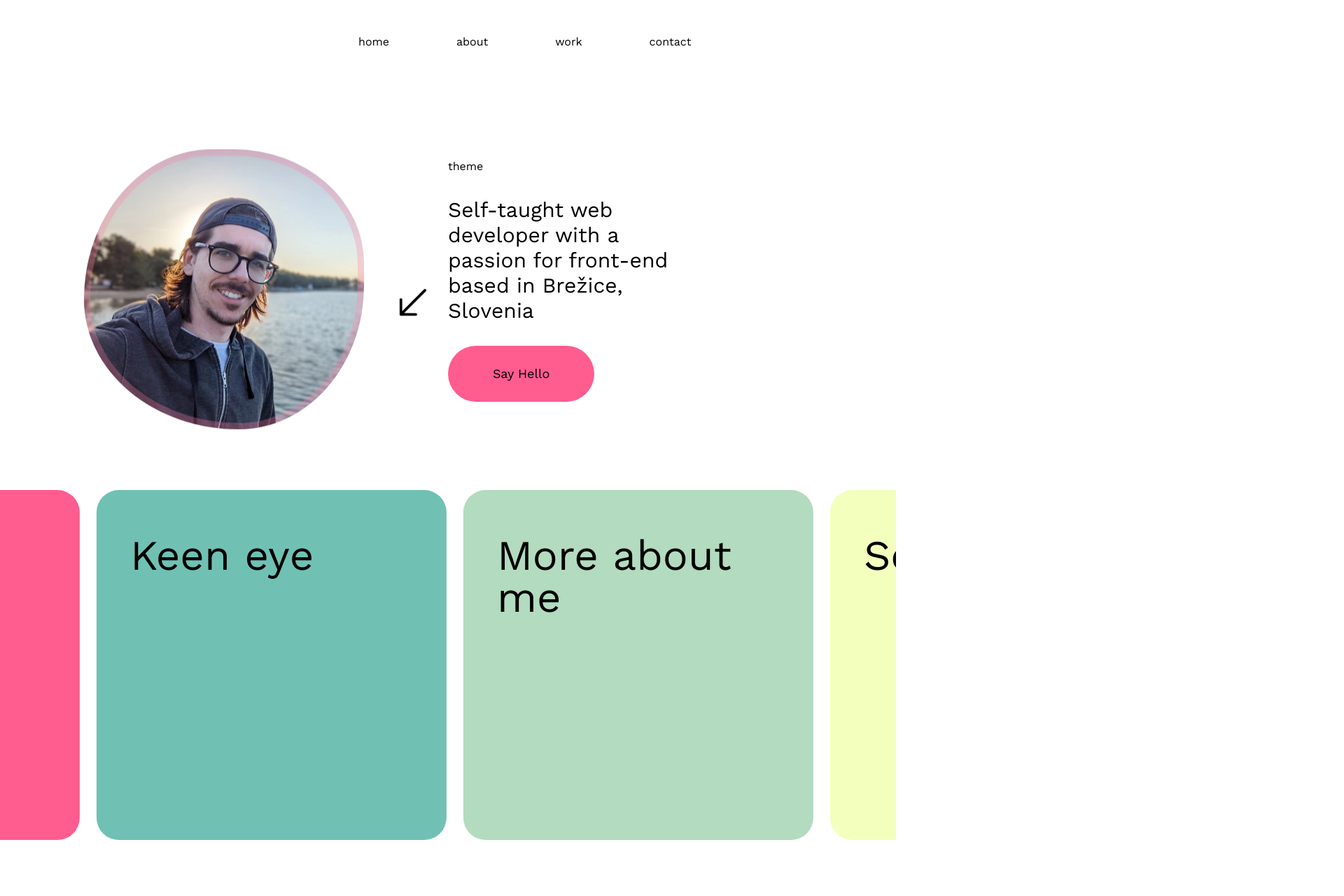
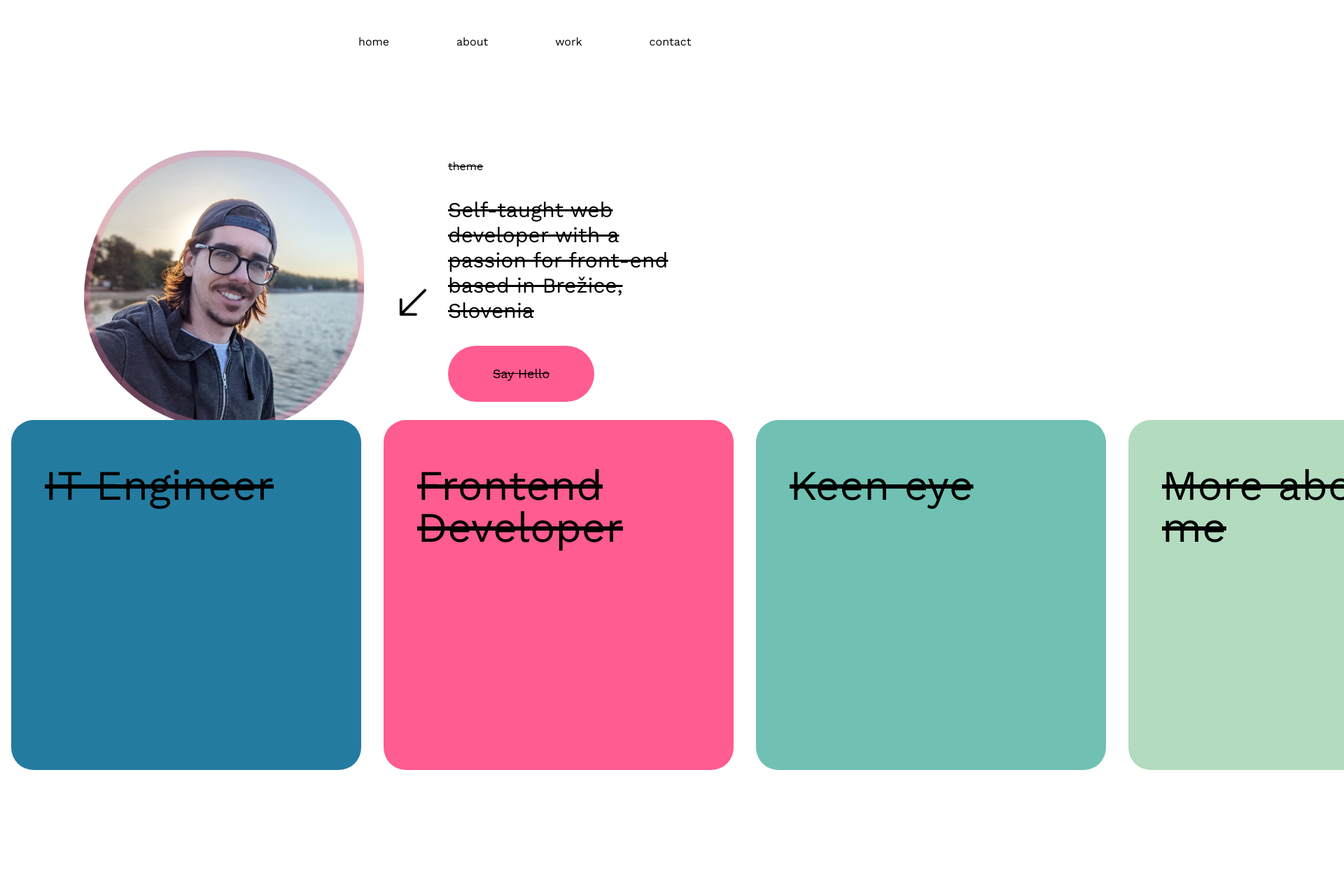
Before and after one commit to rubuz/ML-portfolioV2, a React (Vite) app: page / in a window 1280 px wide. Shown: the top 1280 px of the page at 70% size, 1920 px wide, since content can reach past the window. Built offline with nearby package versions, Linux system fonts and the light colour scheme.

Commit message:
testing horizontal scrolling

```diff
--- a/src/App.jsx
+++ b/src/App.jsx
@@ -1,17 +1,34 @@
+import { useRef } from "react";
 import "./App.css";
 import AboutCards from "./components/AboutCards";
 import Hero from "./components/Hero";
 import Navbar from "./components/Navbar";
 import TitleChanger from "./components/TitleChanger";
+import { useScroll, useTransform, motion } from "framer-motion";
 
 function App() {
+  const targetRef = useRef(null);
+  const { scrollYProgress } = useScroll({
+    target: targetRef,
+  });
+
+  const x = useTransform(scrollYProgress, [0, 1], ["1%", "-100%"]);
+
   return (
     <div className="font-work">
       <Navbar />
-      {/* <TitleChanger /> */}
-      <Hero />
-      <AboutCards />
-      <div className="w-full h-[600px] bg-purple-800">TEST</div>
+      {/* <TitleChanger /> */}{" "}
+      <s ection ref={targetRef} className="relative h-[160vh] flex flex-col">
+        <div className="sticky -top-32">
+          <Hero />
+        </div>
+        <div className="sticky top-[55%]">
+          <motion.div style={{ x }} className="flex gap-8 mb-10">
+            <AboutCards />
+          </motion.div>
+        </div>{" "}
+      </s>
+      <div className="w-full h-[1900px] bg-purple-800">TEST</div>{" "}
     </div>
   );
 }
--- a/src/components/AboutCards.jsx
+++ b/src/components/AboutCards.jsx
@@ -56,9 +56,10 @@ const AboutCards = () => {
   const x = useTransform(scrollYProgress, [0, 1], ["1%", "-75%"]);
 
   return (
-    <section ref={targetRef} className="relative h-[300vh]">
-      <div className="sticky top-0 h-[700px] items-center overflow-hidden flex">
-        <motion.div style={{ x }} className="flex gap-6">
+    // <section ref={targetRef} className="relative h-[200vh]">
+    //   <div className="sticky top-0 h-[700px] items-center overflow-hidden flex">
+    //     <motion.div style={{ x }} className="flex gap-6">
+    <>
       {cardsInfo.map((card) => (
         <div
           className={`${card.color} py-16 px-12 w-[500px] h-[500px] shrink-0 flex flex-col rounded-[2rem] justify-between group overflow-hidden  hover:h-[532px] hover:-mt-8 transition-all duration-500 cards`}
@@ -127,22 +128,7 @@ const AboutCards = () => {
           </div>
         </div>
       </div>
-
-          {/* <div className="bg-bluey py-16 px-12 w-[500px] h-[500px] shrink-0 flex flex-col rounded-[2rem] justify-between group overflow-hidden relative hover:h-[532px] hover:-mt-8 transition-all duration-500">
-        <h2 className="text-6xl">Website development</h2>
-        <div className="flex flex-row justify-between items-center shrink-0 translate-y-28 opacity-0 group-hover:translate-y-0 group-hover:opacity-100 transition-all duration-500">
-          <div className="w-24 h-24 bg-black rounded-full flex justify-center items-center">
-            <FaLaptop className="mt-2 text-bluey text-4xl animate-bounce" />
-          </div>
-          <p className="w-[60%] text-lg">
-            Lorem ipsum dolor sit amet consectetur adipisicing elit. Doloremque
-            maxime officia porro.
-          </p>
-        </div>
-      </div> */}
-        </motion.div>
-      </div>
-    </section>
+    </>
   );
 };
 
```
Lines whose indentation alone changed are shown as unchanged.
